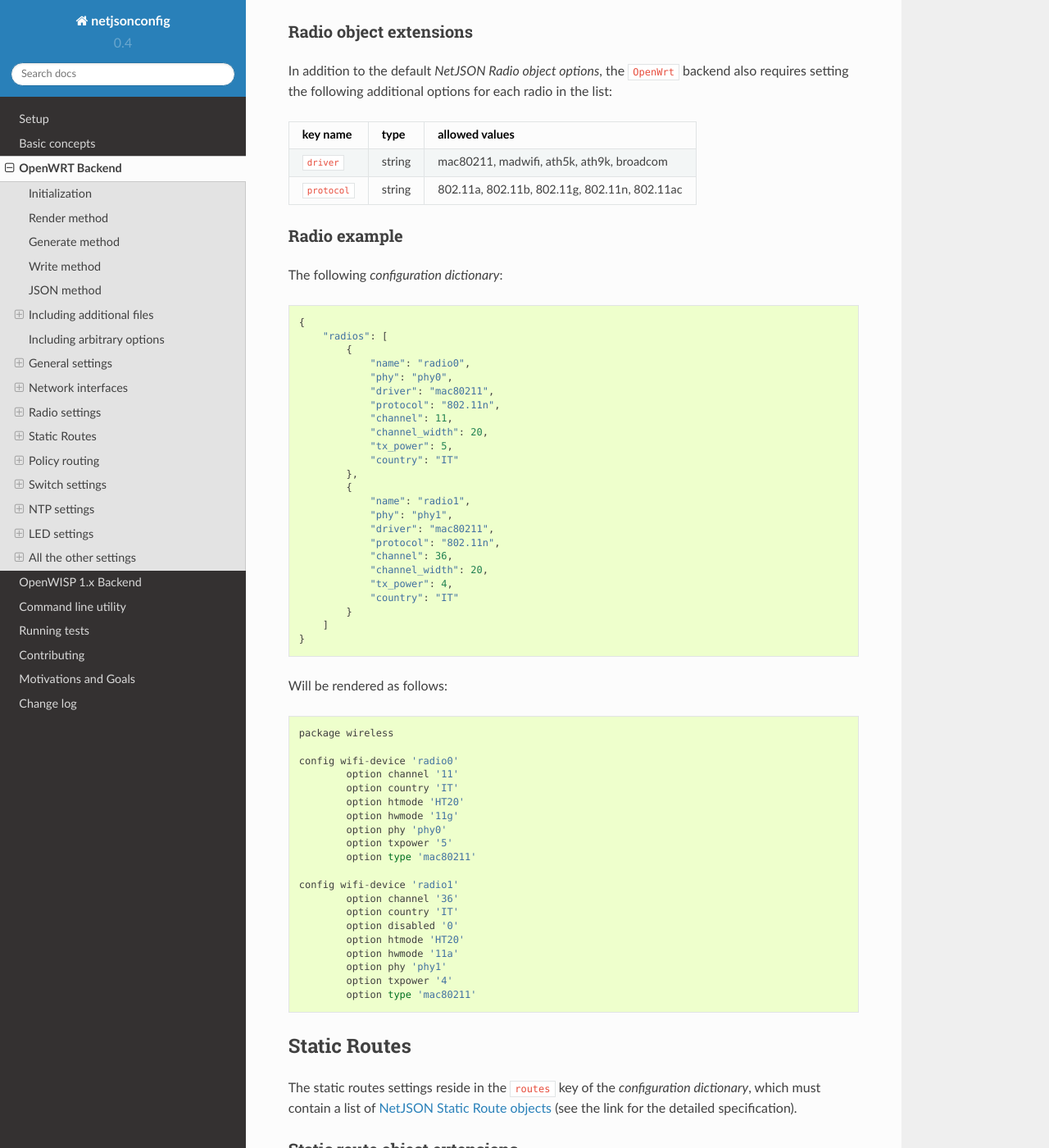
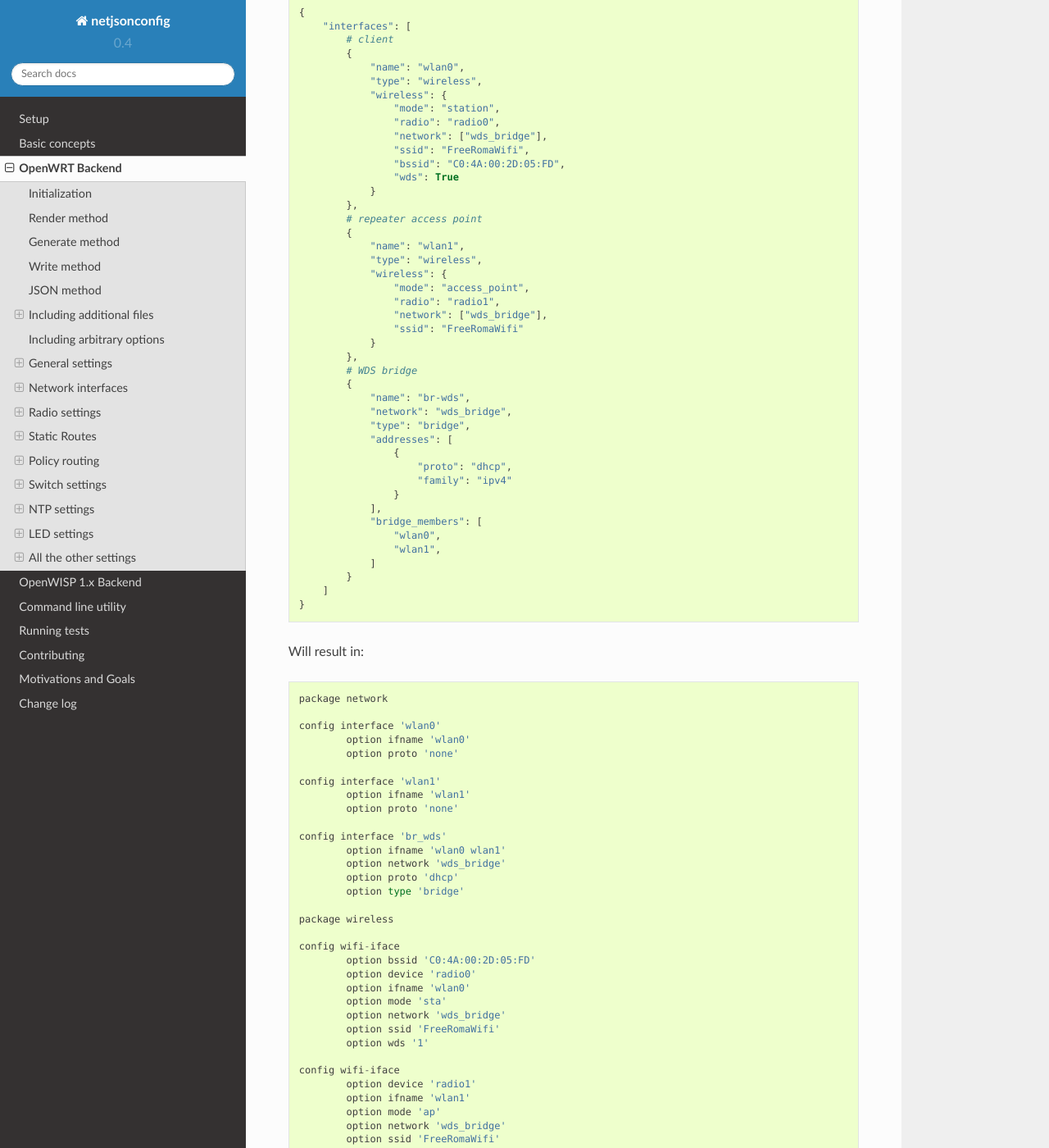
Before and after one commit to openwisp/netjsonconfig, a Sphinx documentation site: the page built from docs/source/backends/openwrt.rst, in a window 1280 px wide and 1400 px high, scrolled down 15048 px. Shown: the whole window at 82% size. Built offline with Sphinx 7.4.7 and the Read the Docs theme 2.0.0, drawn with Linux system fonts in a browser that asks for light colours; some of the changed text lies outside the part shown.

Commit message:
[docs] Added OpenWRT WDS repeater example

```diff
--- a/docs/source/backends/openwrt.rst
+++ b/docs/source/backends/openwrt.rst
@@ -773,6 +773,94 @@ Will result in::
             option network 'wlan0'
             option ssid 'freifunk'
 
+WDS repeater example
+~~~~~~~~~~~~~~~~~~~~
+
+In the following example we show how to configure a WDS station and repeat the signal:
+
+.. code-block:: python
+
+    {
+        "interfaces": [
+            # client
+            {
+                "name": "wlan0",
+                "type": "wireless",
+                "wireless": {
+                    "mode": "station",
+                    "radio": "radio0",
+                    "network": ["wds_bridge"],
+                    "ssid": "FreeRomaWifi",
+                    "bssid": "C0:4A:00:2D:05:FD",
+                    "wds": True
+                }
+            },
+            # repeater access point
+            {
+                "name": "wlan1",
+                "type": "wireless",
+                "wireless": {
+                    "mode": "access_point",
+                    "radio": "radio1",
+                    "network": ["wds_bridge"],
+                    "ssid": "FreeRomaWifi"
+                }
+            },
+            # WDS bridge
+            {
+                "name": "br-wds",
+                "network": "wds_bridge",
+                "type": "bridge",
+                "addresses": [
+                    {
+                        "proto": "dhcp",
+                        "family": "ipv4"
+                    }
+                ],
+                "bridge_members": [
+                    "wlan0",
+                    "wlan1",
+                ]
+            }
+        ]
+    }
+
+Will result in::
+
+    package network
+
+    config interface 'wlan0'
+            option ifname 'wlan0'
+            option proto 'none'
+
+    config interface 'wlan1'
+            option ifname 'wlan1'
+            option proto 'none'
+
+    config interface 'br_wds'
+            option ifname 'wlan0 wlan1'
+            option network 'wds_bridge'
+            option proto 'dhcp'
+            option type 'bridge'
+
+    package wireless
+
+    config wifi-iface
+            option bssid 'C0:4A:00:2D:05:FD'
+            option device 'radio0'
+            option ifname 'wlan0'
+            option mode 'sta'
+            option network 'wds_bridge'
+            option ssid 'FreeRomaWifi'
+            option wds '1'
+
+    config wifi-iface
+            option device 'radio1'
+            option ifname 'wlan1'
+            option mode 'ap'
+            option network 'wds_bridge'
+            option ssid 'FreeRomaWifi'
+
 Radio settings
 --------------
 
```
